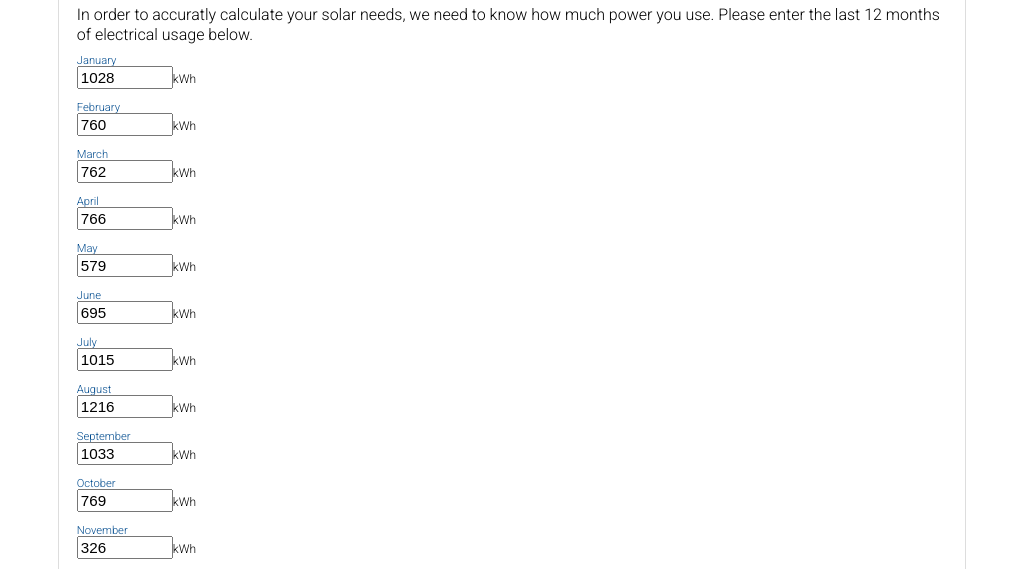
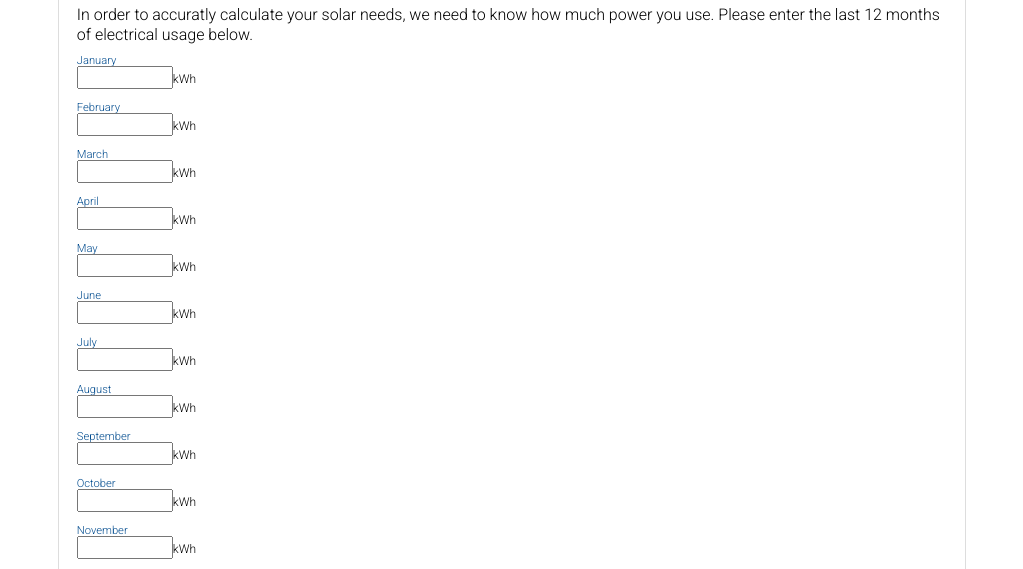
Before and after one commit to jgeorgex/solarCalculator, a plain HTML site: page index.html in a window 1280 px wide. Shown: the part 224-793 px from the top of the page, without its empty margins (128-1151 px from the left). Drawn offline with Linux system fonts and the light colour scheme.

Commit message:
Refactor coment out unnecessary console logs and set default value to empty for monthly power consumption

```diff
--- a/index.html
+++ b/index.html
@@ -39,51 +39,51 @@
           </p>
           <label
             ><span>January</span
-            ><input name="jan" type="number" value="1028" />kWh</label
+            ><input name="jan" type="number" value="" />kWh</label
           >
           <label
             ><span>February</span
-            ><input name="feb" type="number" value="760" />kWh</label
+            ><input name="feb" type="number" value="" />kWh</label
           >
           <label
             ><span>March</span
-            ><input name="mar" type="number" value="762" />kWh</label
+            ><input name="mar" type="number" value="" />kWh</label
           >
           <label
             ><span>April</span
-            ><input name="apr" type="number" value="766" />kWh</label
+            ><input name="apr" type="number" value="" />kWh</label
           >
           <label
             ><span>May</span
-            ><input name="may" type="number" value="579" />kWh</label
+            ><input name="may" type="number" value="" />kWh</label
           >
           <label
             ><span>June</span
-            ><input name="jun" type="number" value="695" />kWh</label
+            ><input name="jun" type="number" value="" />kWh</label
           >
           <label
             ><span>July</span
-            ><input name="jul" type="number" value="1015" />kWh</label
+            ><input name="jul" type="number" value="" />kWh</label
           >
           <label
             ><span>August</span
-            ><input name="aug" type="number" value="1216" />kWh</label
+            ><input name="aug" type="number" value="" />kWh</label
           >
           <label
             ><span>September</span
-            ><input name="sep" type="number" value="1033" />kWh</label
+            ><input name="sep" type="number" value="" />kWh</label
           >
           <label
             ><span>October</span
-            ><input name="oct" type="number" value="769" />kWh</label
+            ><input name="oct" type="number" value="" />kWh</label
           >
           <label
             ><span>November</span
-            ><input name="nov" type="number" value="326" />kWh</label
+            ><input name="nov" type="number" value="" />kWh</label
           >
           <label
             ><span>December</span
-            ><input name="dec" type="number" value="682" />kWh</label
+            ><input name="dec" type="number" value="" />kWh</label
           >
         </fieldset>
 
```
Also changed, not shown: js/main.js (+8 -8 lines).
